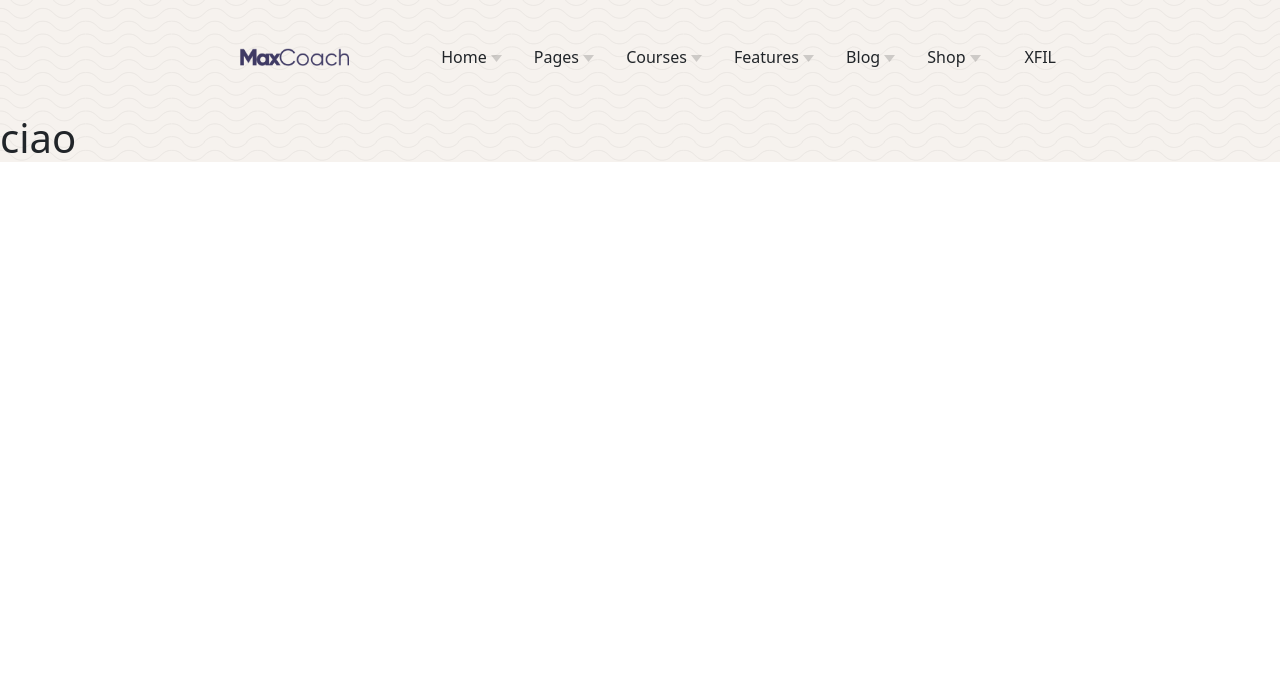
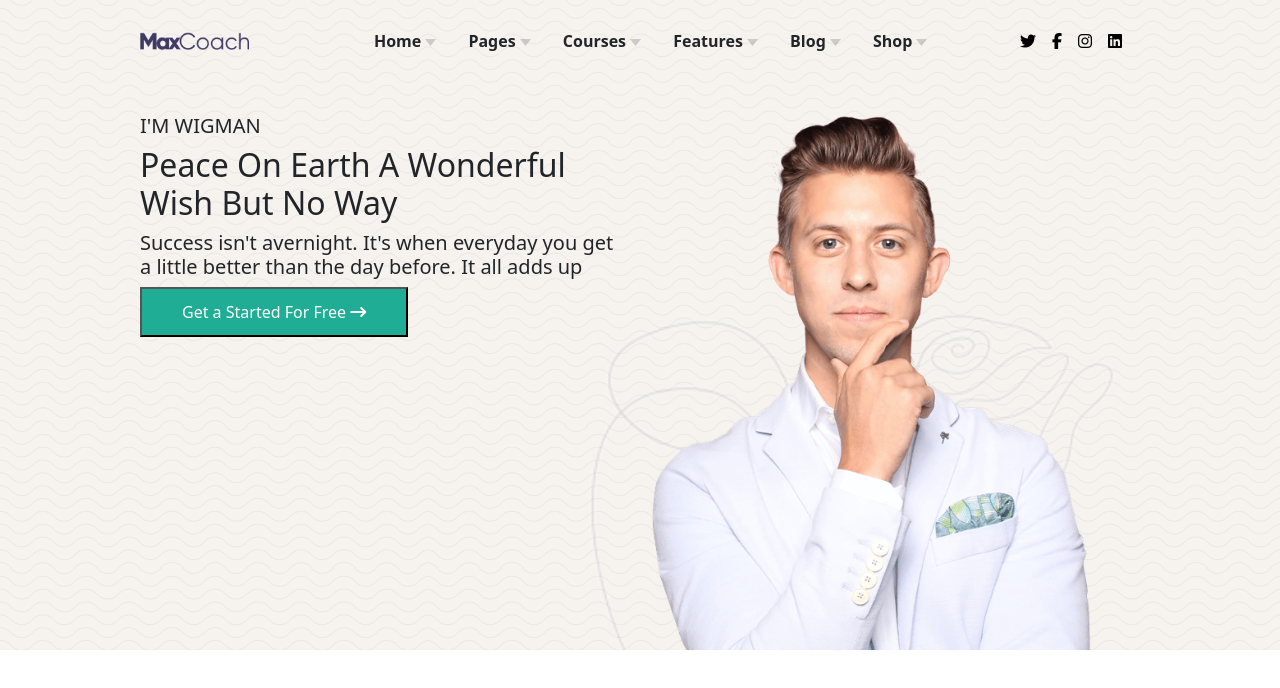
Before and after one commit to UmbertoSerino/proj-html-vuejs, a Vue app: page / in a window 1280 px wide. Shown: the top 688 px of the page. Built offline with nearby package versions, Linux system fonts and the light colour scheme.

Commit message:
created jumbotron with background img, section text with button and section img

```diff
--- a/index.html
+++ b/index.html
@@ -6,6 +6,8 @@
   <link rel="icon" type="image/svg+xml" href="/src/assets/img/imagesZip/favicon-180x180.png" />
   <meta name="viewport" content="width=device-width, initial-scale=1.0" />
   <title>Max Coach</title>
+  <link rel="stylesheet" href="./node_modules/@fortawesome/fontawesome-free/css/all.css">
+
 </head>
 
 <body>
--- a/package.json
+++ b/package.json
@@ -9,6 +9,7 @@
     "preview": "vite preview"
   },
   "dependencies": {
+    "@fortawesome/fontawesome-free": "^6.5.1",
     "bootstrap": "^5.3.2",
     "d-": "^1.0.0",
     "sass": "^1.69.7",
--- a/src/components/AppHeader.vue
+++ b/src/components/AppHeader.vue
@@ -1,21 +1,24 @@
 <script>
 import AppNavbar from './AppNavbar.vue';
+import AppJumbotron from './AppJumbotron.vue';
 
 export default {
   name: 'AppHeader',
   data() {
     return {};
   },
-  components: { AppNavbar }
+  components: {
+    AppNavbar,
+    AppJumbotron
+  },
+
 }
 </script>
 
 <template>
   <section class="header">
     <AppNavbar />
-    <h1>
-      ciao
-    </h1>
+    <AppJumbotron />
 
   </section>
 </template>
--- a/src/components/AppJumbotron.vue
+++ b/src/components/AppJumbotron.vue
@@ -0,0 +1,69 @@
+<script>
+import { store } from '../js/store';
+export default {
+    name: 'AppJumbotron',
+    data() {
+        return {
+            store,
+        };
+    },
+    methods: {
+
+    },
+    created() {
+
+    },
+
+}
+</script>
+<template>
+    <section class="my_container">
+        <div class="row">
+            <div class="col-6 my_min-width">
+                <h1 class="fs-5 text-uppercase">I'm Wigman</h1>
+                <h2>Peace On Earth A Wonderful Wish But No Way</h2>
+                <h3 class="fs-5">Success isn't avernight. It's when everyday you get a little better than the day before. It all adds up</h3>
+                <button class="started-button">Get a Started For Free
+                    <i class="fa-solid fa-arrow-right-long"></i>
+                </button>
+            </div>
+            <div class="col-6">
+                <div class="my_bg-img">
+                    <img src="../assets/img/imagesZip/img-header/home-movation-hero-image.png" alt="">
+                </div>
+            </div>
+
+        </div>
+
+    </section>
+</template>
+
+<style lang="scss" scoped>
+@use '../style/partials/mixins' as*;
+@use '../style/partials/variables' as*;
+
+
+section.my_container {
+    @include container(width, margin);
+    background-image: url('../assets/img/imagesZip/img-header/home-movation-shape-face-300x267.png');
+    background-position: right;
+    background-position-y: 200px;
+    background-size: 550px;
+    background-repeat: no-repeat;
+
+    .started-button {
+        background-color: $color-2;
+        color: $color-1;
+        padding: .7rem 2.5rem;
+    }
+
+    .my_bg-img {
+
+
+        img {
+            width: 90%;
+            height: 100%;
+        }
+    }
+}
+</style>
--- a/src/components/AppNavbar.vue
+++ b/src/components/AppNavbar.vue
@@ -31,7 +31,7 @@ export default {
     created() {
 
     },
-    // ci creiamo un compoents, AppNavTools, che saranno i nostri tools che saranno visibili quando l'utente clicca sul link
+
 }
 </script>
 <template>
@@ -42,13 +42,12 @@ export default {
             </div>
             <div class="d-flex">
                 <ul class="d-flex m-0 ">
-                    <!-- creiamo una lista ciclando nell'array navList -->
-                    <li v-for="(item, index) in navList" :key="item" class="link mx-3" @click="toolsActive(index)">
+                    <!-- creiamo una lista ciclando nell'array navList, la freccia di fianco ruota di 180deg ad ogni click -->
+                    <li v-for="(item, index) in navList" :key="item" class="link mx-3 fw-bold" @click="toolsActive(index)">
                         {{ item.name }}
                         <img class="arrow" :class="{ 'arrow-rotate': activeIndex === index }" src="../assets/img/imagesZip/img-header/image (1).png" alt="arrow down icons">
-                        <!-- <img class="arrow arrow-up d-none" src="../assets/img/imagesZip/img-header/image.png" alt="arrow up icons"> -->
-                        <!-- inviamo i dati item al component AppNavTools -->
                         <div class="tool">
+                            <!-- al click viene aperta una finesta con i link utili, in base all'indice attivo -->
                             <ul class="tools-list tools-none" :class="{ 'tools-block': activeIndex === index }" v-if="item.items && activeIndex === index">
                                 <li v-for="subItem in item.items" :key="subItem">{{ subItem }}
                                 </li>
@@ -57,12 +56,12 @@ export default {
                     </li>
                 </ul>
             </div>
-            <div>
+            <div class="reference">
                 <!-- qui andranno inserite le icon per l'indirizzamento ai profili social -->
-                <span>X</span>
-                <span>F</span>
-                <span>I</span>
-                <span>L</span>
+                <a href="www.tweeter.com"><i class="fa-brands fa-twitter"></i></a>
+                <a href=""><i class="fa-brands fa-facebook-f"></i></a>
+                <a href=""><i class="fa-brands fa-instagram"></i></a>
+                <a href=""><i class="fa-brands fa-linkedin"></i></a>
             </div>
         </nav>
     </section>
@@ -74,7 +73,8 @@ export default {
 
 section.my_container {
     @include container(width, margin);
-    padding: 2rem 0;
+    padding: 1rem 0;
+    margin-bottom: 2rem;
 
     nav {
         height: 50px;
@@ -84,7 +84,7 @@ section.my_container {
 
             img {
                 height: 100%;
-                padding: 1rem;
+                padding: 1rem 0;
             }
         }
     }
@@ -123,5 +123,14 @@ section.my_container {
     img.arrow-rotate {
         transform: rotate(180deg);
     }
+
+    div.reference {
+        min-width: 120px;
+
+        a {
+            margin-right: 1rem;
+            color: black;
+        }
+    }
 }
 </style>
--- a/src/style/partials/_mixins.scss
+++ b/src/style/partials/_mixins.scss
@@ -2,5 +2,10 @@
 
 @mixin container ($width, $margin) {
     width: 65%;
+    min-width: 1000px;
     margin: 0 auto
 }
+
+@mixin my_min-width($min-width) {
+    min-width: 450px;
+}
```
Also changed, not shown: 1 other file (tests, documents, lock files or other folders).
